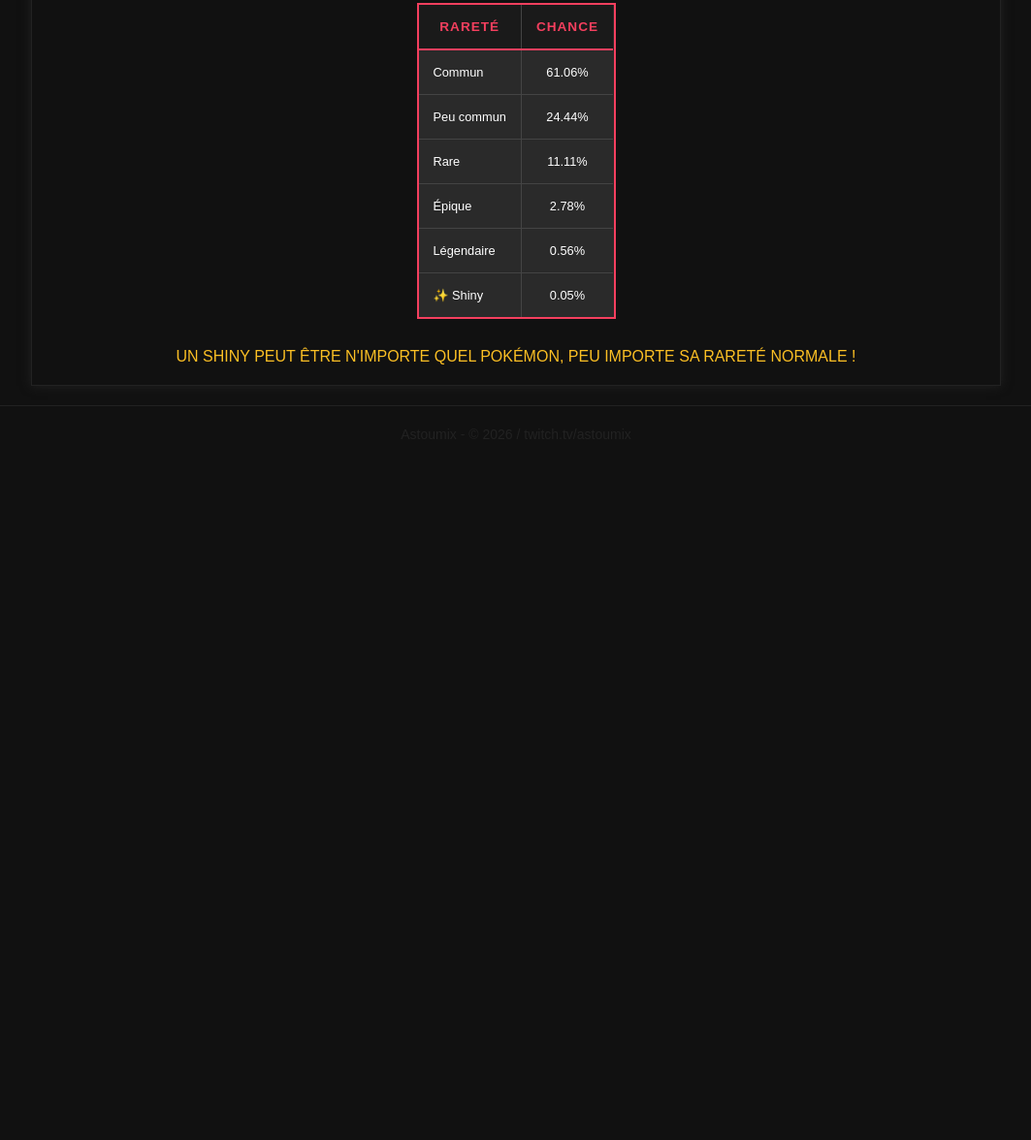
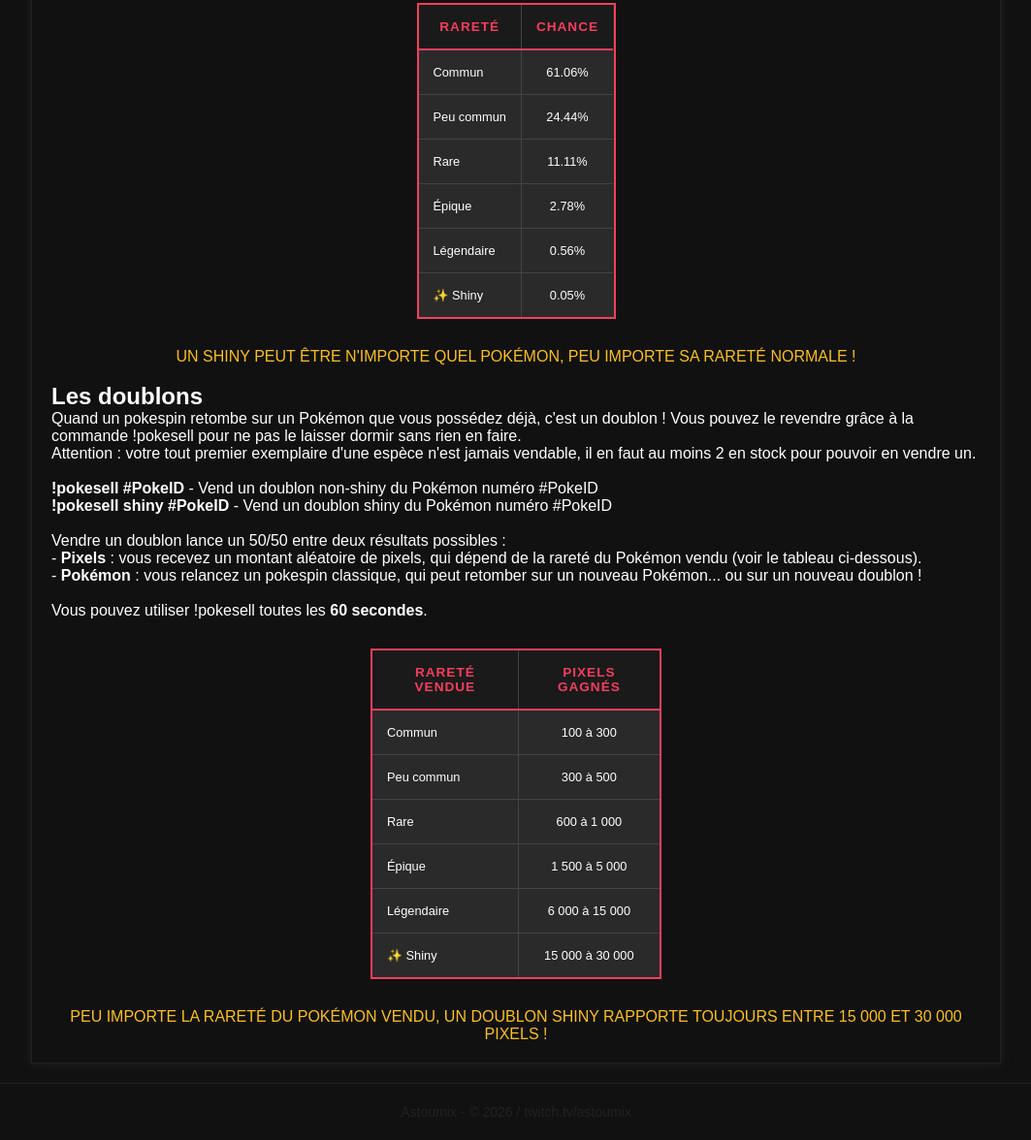
Before and after one commit to Astoumix/astoumix.github.io, a plain HTML site: page index.html in a window 1280 px wide. Shown: the part 2318-3494 px from the top of the page at 97% size, without its empty margins (108-1171 px from the left). Before the commit the page ends 2795 px from the top, so only its background shows below. Drawn offline with Linux system fonts and the light colour scheme; a web font is replaced by a local one.

Commit message:
Update index.html

```diff
--- a/index.html
+++ b/index.html
@@ -243,6 +243,58 @@
                 <div>
                     <p class="goty-desc">Un shiny peut être n'importe quel Pokémon, peu importe sa rareté normale !</p>
                 </div>
+                </br>
+                <div class="pokeselltuto">
+                    <h2>Les doublons</h2>
+                    <p>Quand un pokespin retombe sur un Pokémon que vous possédez déjà, c'est un doublon ! Vous pouvez le revendre grâce à la commande !pokesell pour ne pas le laisser dormir sans rien en faire.</br>
+                    Attention : votre tout premier exemplaire d'une espèce n'est jamais vendable, il en faut au moins 2 en stock pour pouvoir en vendre un.</p>
+                    </br>
+                    <p><span style="font-weight:bold;">!pokesell #PokeID</span> - Vend un doublon non-shiny du Pokémon numéro #PokeID</br>
+                    <span style="font-weight:bold;">!pokesell shiny #PokeID</span> - Vend un doublon shiny du Pokémon numéro #PokeID</p>
+                    </br>
+                    <p>Vendre un doublon lance un 50/50 entre deux résultats possibles :</br>
+                    - <span style="font-weight:bold;">Pixels</span> : vous recevez un montant aléatoire de pixels, qui dépend de la rareté du Pokémon vendu (voir le tableau ci-dessous).</br>
+                    - <span style="font-weight:bold;">Pokémon</span> : vous relancez un pokespin classique, qui peut retomber sur un nouveau Pokémon... ou sur un nouveau doublon !</p>
+                    </br>
+                    <p>Vous pouvez utiliser !pokesell toutes les <span style="font-weight:bold;">60 secondes</span>.</p>
+                    <table class="poke-rate-table" style="max-width: 300px;">
+                        <thead>
+                            <tr>
+                                <th>Rareté vendue</th>
+                                <th>Pixels gagnés</th>
+                            </tr>
+                        </thead>
+                        <tbody>
+                            <tr>
+                                <td class="prarity-commun">Commun</td>
+                                <td class="rarity-cell prarity-commun">100 à 300</td>
+                            </tr>
+                            <tr>
+                                <td class="prarity-peucommun">Peu commun</td>
+                                <td class="rarity-cell prarity-peucommun">300 à 500</td>
+                            </tr>
+                            <tr>
+                                <td class="prarity-rare">Rare</td>
+                                <td class="rarity-cell prarity-rare">600 à 1 000</td>
+                            </tr>
+                            <tr>
+                                <td class="prarity-epique">Épique</td>
+                                <td class="rarity-cell prarity-epique">1 500 à 5 000</td>
+                            </tr>
+                            <tr>
+                                <td class="prarity-legendaire">Légendaire</td>
+                                <td class="rarity-cell prarity-legendaire">6 000 à 15 000</td>
+                            </tr>
+                            <tr>
+                                <td class="prarity-shiny">✨ Shiny</td>
+                                <td class="rarity-cell prarity-shiny">15 000 à 30 000</td>
+                            </tr>
+                        </tbody>
+                    </table>
+                    <div>
+                        <p class="goty-desc">Peu importe la rareté du Pokémon vendu, un doublon shiny rapporte toujours entre 15 000 et 30 000 pixels !</p>
+                    </div>
+                </div>
             </div>
         </section>
         <!-- PAGE COLLECTION -->
```
